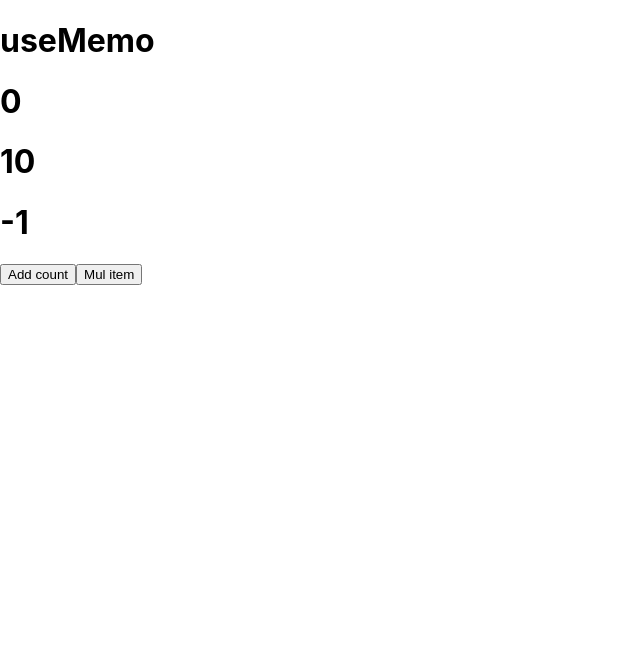
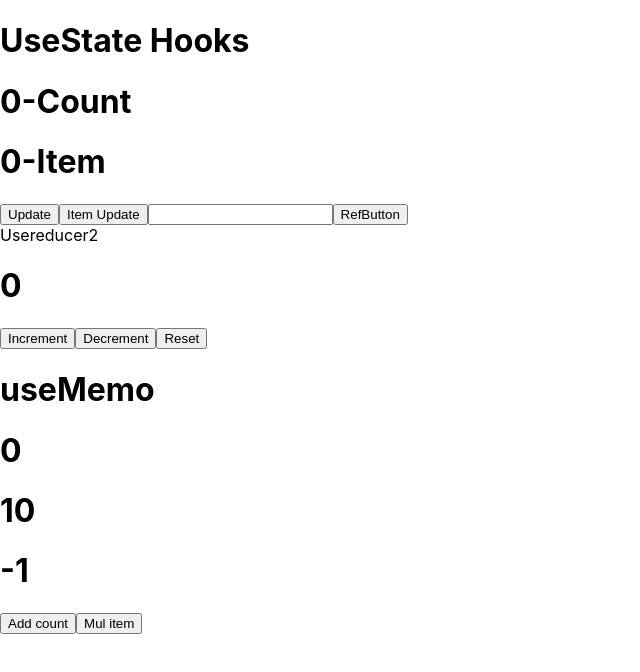
Before and after one commit to sameerddr/React-Tutorial, a React (Create React App) app: page / in a window 1280 px wide. Shown: the top 672 px of the page, without its empty margins (0-640 px from the left). Built offline with nearby package versions, Linux system fonts and the light colour scheme.

Commit message:
react-practice

```diff
--- a/src/App.jsx
+++ b/src/App.jsx
@@ -1,11 +1,13 @@
-import React, { createContext } from "react";
+import React, { createContext, useState, useRef, useReducer } from "react";
+import { useEffect } from "react";
 import "./App.css";
 import Usememo from "./Usememo/Usememo";
+// import ChildA from "./UseContext/ChildA";
 // import axios from "axios";
 // import { useEffect, useState, useRef, useContext } from "react";
 // import { BrowserRouter, Routes, Route, Navigate } from "react-router-dom";
 // import Child from "./ContextAPI/Child";
-// import Usereducer2 from "./UseReducer/Usereducer2";
+import Usereducer2 from "./UseReducer/Usereducer2";
 // import Home from "./Rout/Home";
 // import About from "./Rout/About";
 // import Contact from "./Rout/Contact";
@@ -54,12 +56,35 @@ import Usememo from "./Usememo/Usememo";
 // import Ecom from "./E-Commerce/Ecom";
 // import UserDetailsComponent from "./ContextAPI/UserDetailsComponent";
 // import Todo from "./TodoWithlocalStorage/Todo";
+function App() {
+  const [count, Setcount] = useState(0);
+  const [item, Setitem] = useState(0);
 
-function App() {
+  const ref1 = useRef(null);
+  useEffect(() => {
+    console.log("useeffect item ");
+  }, [item]);
+
+  function handleref() {
+    ref1.current.style.color = "red";
+    ref1.current.style.backgroundColor = "blue";
+    ref1.current.focus();
+  }
   return (
-    <div className="name">
+    <>
+      <div className="name">
+        <h1>UseState Hooks </h1>
+        <h1>{count}-Count</h1>
+        <h1>{item}-Item</h1>
+        <button onClick={() => Setcount(count + 1)}>Update</button>
+        <button onClick={() => Setitem(item + 1)}>Item Update</button>
+
+        <input type="text" ref={ref1} />
+        <button onClick={handleref}>RefButton</button>
+      </div>
+      <Usereducer2 />
       <Usememo />
-    </div>
+    </>
   );
 }
 
--- /dev/null
+++ b/src/UseContext/ChildA.jsx
@@ -0,0 +1,33 @@
+import React from "react";
+import Childb from "./Childb";
+
+function ChildA() {
+  return (
+    <div>
+      <Childb />
+    </div>
+  );
+}
+
+export default ChildA;
+
+// const data = createContext();
+// const data1 = createContext();
+
+// function App() {
+//   const name = "sameer";
+//   const age = 21;
+
+//   return (
+//     <div className="name">
+//       <data.Provider value={name}>
+//         <data1.Provider value={age}>
+//           <ChildA />
+//         </data1.Provider>
+//       </data.Provider>
+//     </div>
+//   );
+// }
+
+// export default App;
+// export { data, data1 };
--- a/src/UseContext/ChildC.js
+++ b/src/UseContext/ChildC.jsx
@@ -1,12 +1,13 @@
 import React, { useContext } from "react";
-import { data, data1 } from "./ChildA";
+import { data, data1 } from "../App";
 function ChildC() {
   const first = useContext(data);
   const second = useContext(data1);
   return (
     <div>
       <h1>
-        {first} {second}{" "}
+        {first}
+        {second}
       </h1>
     </div>
   );
--- a/src/UseReducer/Usereducer2.jsx
+++ b/src/UseReducer/Usereducer2.jsx
@@ -1,29 +1,68 @@
+// import React, { useReducer } from "react";
+
+// function Usereducer2() {
+//   var initialvalue = 0;
+
+//   function reducer(state, action) {
+//     console.log(action);
+//     console.log(state);
+
+//     if (action.type == "increment") {
+//       return state + 1;
+//     }
+//     if (action.type == "decrement") {
+//       return state - 1;
+//     }
+//     if (action.type == "reset") {
+//       return initialvalue;
+//     }
+//   }
+//   const [count, dispatch] = useReducer(reducer, initialvalue);
+//   // We call dispatch() to change the state only
+
+//   return (
+//     <div>
+//       <h1>Usereducer2</h1>
+//       <h2>{count}</h2>
+//       <div className="box">
+//         <button onClick={() => dispatch({ type: "increment" })}>
+//           Increment
+//         </button>
+//         <button onClick={() => dispatch({ type: "decrement" })}>
+//           Decrement
+//         </button>
+//         <button onClick={() => dispatch({ type: "reset" })}>Reset</button>
+//       </div>
+//     </div>
+//   );
+// }
+
+// export default Usereducer2;
+
 import React, { useReducer } from "react";
 
 function Usereducer2() {
   var initialvalue = 0;
-
   function reducer(state, action) {
-    console.log(state, action);
-
+    console.log(state);
+    console.log(action);
     if (action.type == "increment") {
       return state + 1;
     }
     if (action.type == "decrement") {
-      return state - 1;
+      return state + 1;
     }
     if (action.type == "reset") {
       return initialvalue;
     }
   }
+
   const [count, dispatch] = useReducer(reducer, initialvalue);
-  // We call dispatch() to change the state only
-
   return (
     <div>
-      <h1>Usereducer2</h1>
-      <h2>{count}</h2>
-      <div className="box">
+      Usereducer2
+      <div className="name">
+        <h1>{count}</h1>
         <button onClick={() => dispatch({ type: "increment" })}>
           Increment
         </button>
--- a/src/Usememo/Usememo.jsx
+++ b/src/Usememo/Usememo.jsx
@@ -12,6 +12,10 @@ function Usememo() {
     [count]
   );
 
+  // function apple() {
+  //   console.log("samere");
+  //   return count - 1;
+  // }
   return (
     <>
       <h1>useMemo</h1>
```
Also changed, not shown: src/UseContext/ChildA.js (deleted, +0 -11 lines), src/UseContext/Childb.js (deleted, +0 -11 lines), src/UseContext/Childb.jsx (added, +19 -0 lines).
